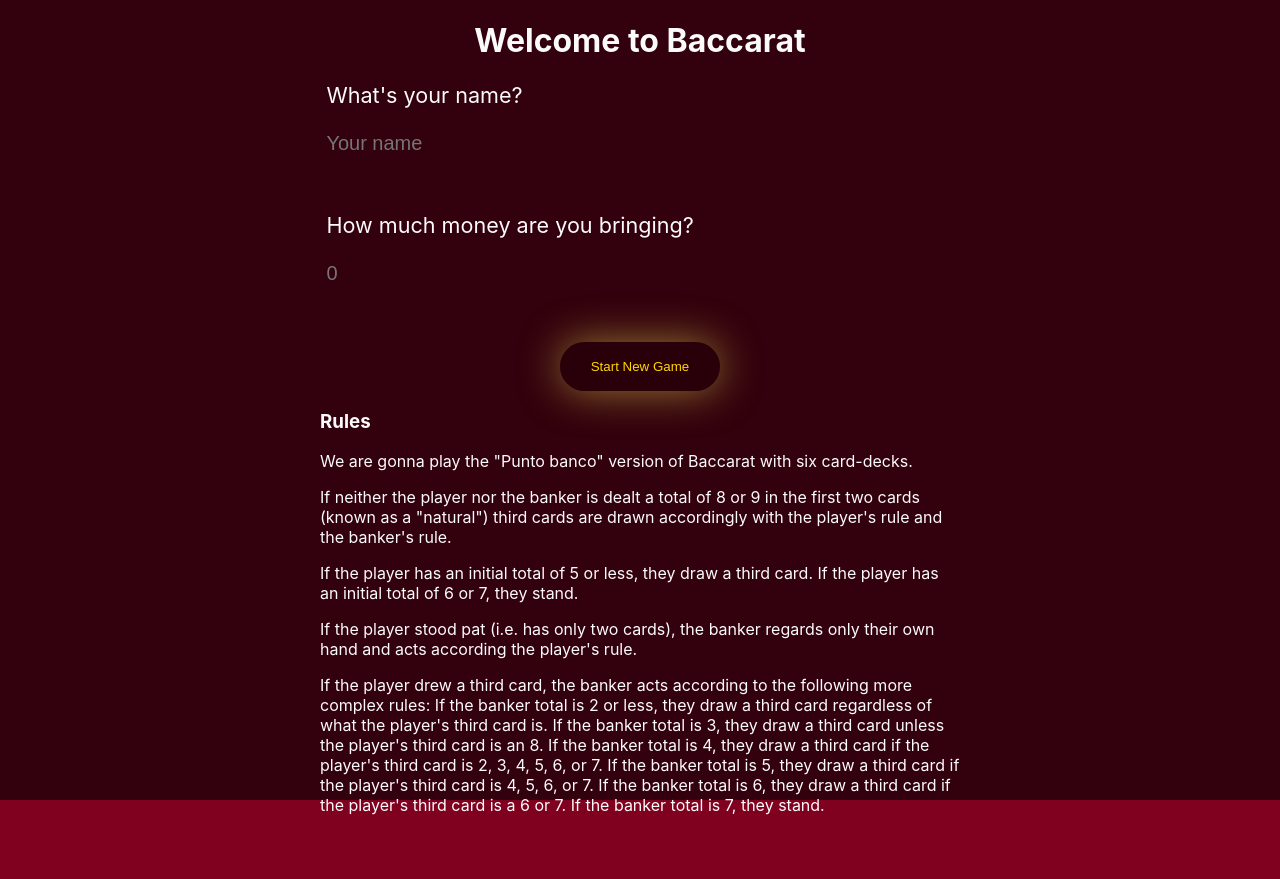
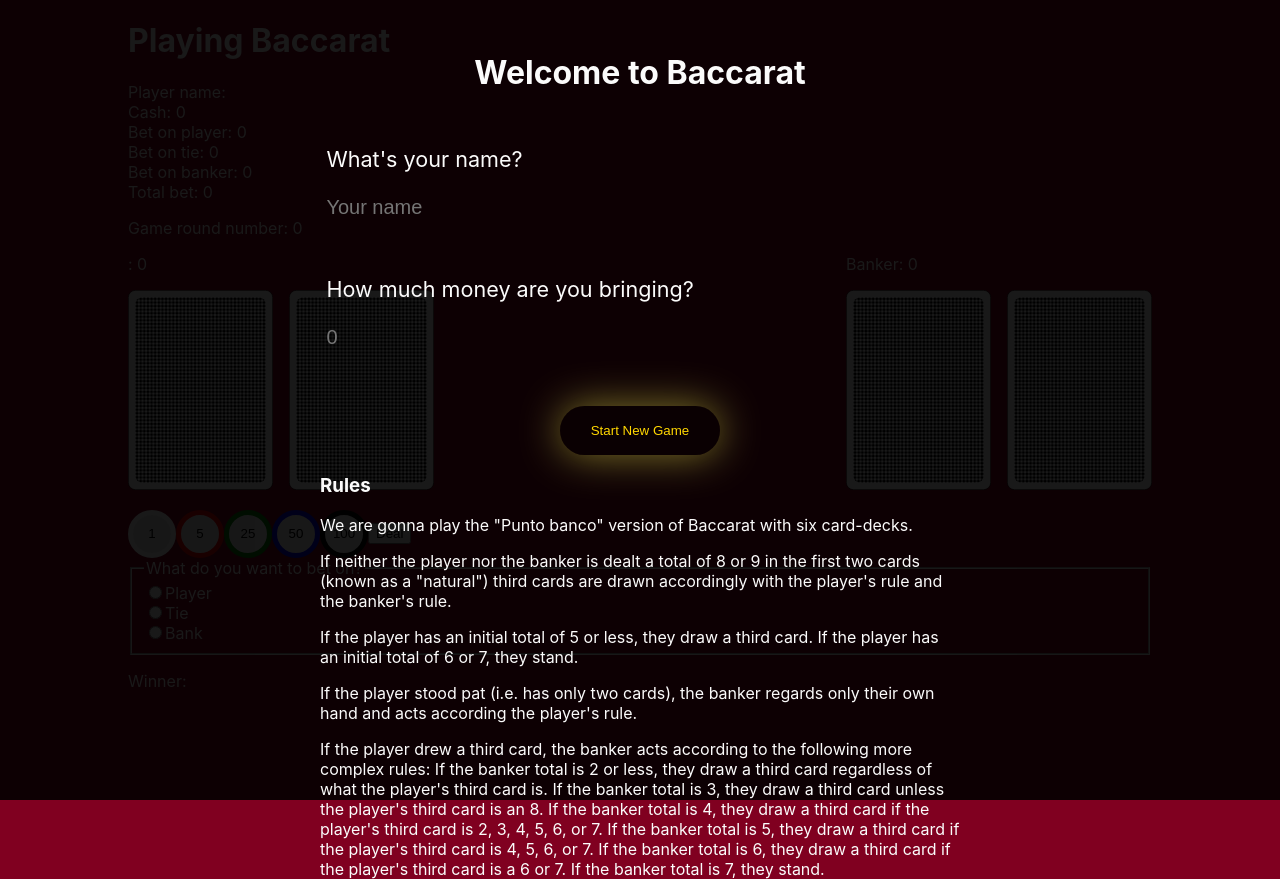
Before and after one commit to Ewelina92/Baccarat, a React (Create React App) app: page / in a window 1280 px wide. Before the commit the page ends 815 px from the top, so only its background shows below. Built offline with nearby package versions, Linux system fonts and the light colour scheme.

Commit message:
add start overlay and adjust gamestages

```diff
--- a/src/components/game-setup/GameSetup.tsx
+++ b/src/components/game-setup/GameSetup.tsx
@@ -5,7 +5,7 @@ import { GameField } from "../game/GameField";
 import { StartScreen } from "../start-screen/StartScreen";
 import { ContinueOverlay } from "../overlays/ContinueOverlay";
 import { GameStage } from "../../stores/gameStore";
-import { BettingOverlay } from "../overlays/BettingOverlay";
+import { StartOverlay } from "../overlays/StartOverlay";
 
 export const GameSetup = observer(() => {
   const { game } = useMainStore();
@@ -16,9 +16,8 @@ export const GameSetup = observer(() => {
   return (
     <>
       <GameField />
+      {game.gameRound === 0 && <StartOverlay />}
       {game.gameStage === GameStage.Continue && <ContinueOverlay />}
-      {/* {game.gameStage === GameStage.InitialBet && <BettingOverlay />}
-      {game.gameStage === GameStage.SecondBet && <BettingOverlay />} */}
     </>
   );
 });
--- a/src/components/overlays/StartOverlay.module.scss
+++ b/src/components/overlays/StartOverlay.module.scss
@@ -10,13 +10,14 @@
   left: 50%;
   -webkit-transform: translateX(-50%);
   transform: translateX(-50%);
-  background-color: rgba(0, 0, 0, 0.6);
+  background-color: rgba(0, 0, 0, 0.9);
   text-align: center;
-  // display: flex;
-  // justify-content: center;
-  // align-content: center;
   flex-wrap: wrap;
   z-index: 10000000;
+
+  h1 {
+    padding: 2rem 0;
+  }
 
   form {
     width: 70vw;
@@ -34,7 +35,7 @@
     }
 
     label {
-        font-size: 1.35rem;
+      font-size: 1.35rem;
     }
 
     label,
@@ -49,12 +50,12 @@
       background-color: transparent;
       border: none;
       border-bottom: 1px solid transparent;
-      color: yellow;
+      color: rgb(255, 215, 0);
     }
 
     input:focus {
       outline: none;
-      border-color: yellow;
+      border-color: rgb(255, 215, 0);
     }
 
     button {
@@ -81,16 +82,3 @@
   text-align: left;
   font-size: 1rem;
 }
-
-.overlayButtons {
-  flex-basis: 100%;
-  text-align: center;
-
-  button {
-    font-size: 1.5rem;
-    padding: 0.75rem 1rem;
-    margin: 0 1rem;
-    width: 15rem;
-    cursor: pointer;
-  }
-}
--- a/src/components/overlays/StartOverlay.tsx
+++ b/src/components/overlays/StartOverlay.tsx
@@ -8,20 +8,21 @@ import { GameStage } from "../../stores/gameStore";
 export const StartOverlay = observer(() => {
   const { game, player } = useMainStore();
   const [name, setName] = React.useState("");
-  const [bet, setBet] = React.useState(0);
+  const [money, setMoney] = React.useState(0);
 
   const handleName = (event: React.ChangeEvent<HTMLInputElement>) => {
     setName(event.target.value);
   };
 
   const handleMoney = (event: React.ChangeEvent<HTMLInputElement>) => {
-    // setBet(+event.target.value);
-    console.log(event.target.value);
+    // console.log(event.target.value);
+    setMoney(+event.target.value);
   };
 
   const startGame = () => {
-    game.setGameStage(GameStage.InitialCards);
+    game.nextRound();
     player.setPlayerName(name);
+    player.addPlayerMoney(money);
   };
 
   return (
@@ -41,12 +42,13 @@ export const StartOverlay = observer(() => {
             </label>
           </div>
           <div>
-            <label htmlFor="bet">
+            <label htmlFor="money">
               How much money are you bringing?
               <input
-                id="bet"
+                id="money"
                 type="number"
                 min={0}
+                max={10000}
                 onChange={handleMoney}
                 placeholder="0"
               />
--- a/src/stores/gameStore.ts
+++ b/src/stores/gameStore.ts
@@ -11,9 +11,9 @@ export enum GameStage {
 }
 
 export class GameStore {
-  gameStage: GameStage = GameStage.Start;
+  gameStage: GameStage = GameStage.InitialBet;
 
-  gameRound = 1;
+  gameRound = 0;
 
   // bet = 0;
 
```
Also changed, not shown: src/components/start-screen/StartMenu.module.scss (+4 -4 lines).
